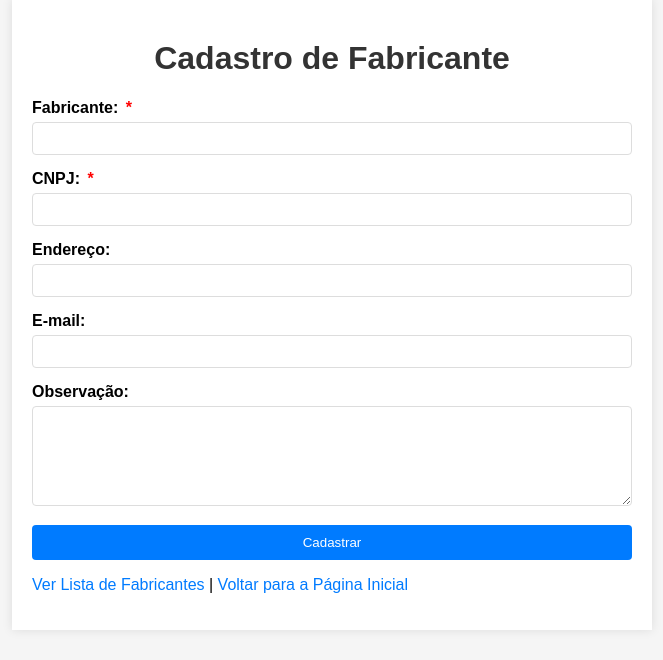
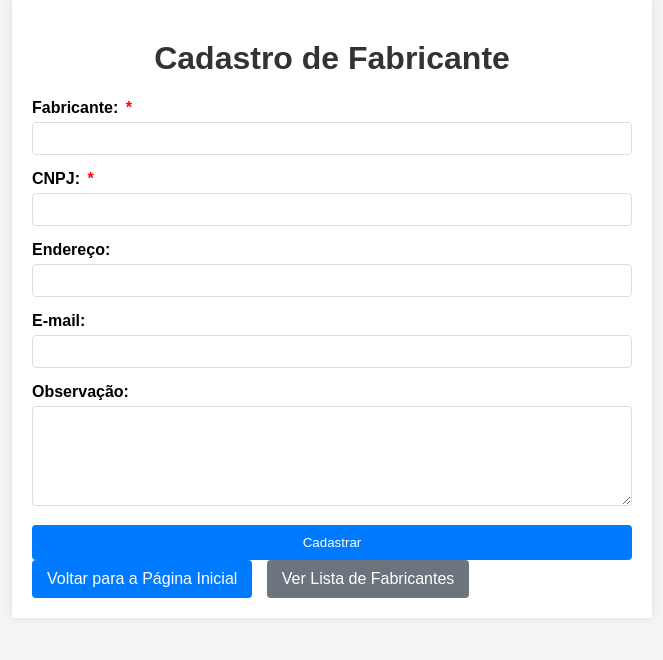
Before and after one commit to gmedeirosnet/SIPROQUIM, a PHP site: page /cadastros/fabricante.php in a window 1280 px wide. Shown: the part 21-681 px from the top of the page, without its empty margins (308-971 px from the left). Run offline with PHP 8.4, Linux system fonts and the light colour scheme; some libraries are stand-ins or nearby versions.

Commit message:
Refactor navigation links to use button styles for consistency across multiple files

```diff
--- a/src/cadastros/fabricante.php
+++ b/src/cadastros/fabricante.php
@@ -179,6 +179,29 @@ if ($_SERVER['REQUEST_METHOD'] == 'POST') {
             color: red;
             margin-left: 3px;
         }
+        .btn {
+            display: inline-block;
+            padding: 10px 15px;
+            background-color: #007bff;
+            color: white;
+            text-decoration: none;
+            border-radius: 4px;
+            margin-right: 10px;
+        }
+        .btn:hover {
+            background-color: #0056b3;
+        }
+        .btn-link {
+            display: inline-block;
+            padding: 10px 15px;
+            background-color: #6c757d;
+            color: white;
+            text-decoration: none;
+            border-radius: 4px;
+        }
+        .btn-link:hover {
+            background-color: #5a6268;
+        }
     </style>
     <script>
         // CNPJ formatting
@@ -270,10 +293,14 @@ if ($_SERVER['REQUEST_METHOD'] == 'POST') {
             <input type="submit" value="<?= $editing ? 'Atualizar' : 'Cadastrar' ?>">
         </form>
 
-        <p>
-            <a href="list_fabricantes.php">Ver Lista de Fabricantes</a> |
-            <a href="../index.php">Voltar para a Página Inicial</a>
-        </p>
+        <div>
+            <?php if ($editing): ?>
+                <a href="list_fabricantes.php" class="btn">Cancelar</a>
+            <?php else: ?>
+                <a href="../index.php" class="btn">Voltar para a Página Inicial</a>
+                <a href="list_fabricantes.php" class="btn-link">Ver Lista de Fabricantes</a>
+            <?php endif; ?>
+        </div>
     </div>
 </body>
 </html>
--- a/src/cadastros/movimento.php
+++ b/src/cadastros/movimento.php
@@ -333,7 +333,7 @@ if ($_SERVER['REQUEST_METHOD'] == 'POST') {
             </div>
 
             <div class="buttons">
-                <a href="../index.php" class="btn">Cancelar</a>
+                <a href="../index.php" class="btn">Voltar para a Página Inicial</a>
                 <input type="submit" value="Registrar Movimentação" class="btn-primary">
             </div>
         </form>
--- a/src/relatorios/produtos_por_local.php
+++ b/src/relatorios/produtos_por_local.php
@@ -221,9 +221,9 @@ while ($row = $stmt->fetch(PDO::FETCH_ASSOC)) {
         <?php endif; ?>
 
         <div class="links">
-            <a href="../index.php">Voltar para a Página Inicial</a>
-            <a href="relatorio_estoque.php">Estoque</a>
-            <a href="relatorio_movimentos.php">Movimentações</a>
+            <a href="../index.php" class="btn">Voltar para a Página Inicial</a>
+            <a href="relatorio_estoque.php" class="btn">Estoque</a>
+            <a href="relatorio_movimentos.php" class="btn">Movimentações</a>
         </div>
     </div>
 
--- a/src/relatorios/relatorio_estoque.php
+++ b/src/relatorios/relatorio_estoque.php
@@ -189,8 +189,9 @@ foreach ($estoques as $estoque) {
         </table>
 
         <div class="links">
-            <a href="../index.php">Voltar para a Página Inicial</a>
-            <a href="relatorio_movimentos.php">Movimentações</a>
+            <a href="../index.php" class="btn">Voltar para a Página Inicial</a>
+            <a href="relatorio_movimentos.php" class="btn">Movimentações</a>
+            <a href="produtos_por_local.php" class="btn">Produtos por Almoxarifado</a>
         </div>
     </div>
 </body>
--- a/src/relatorios/relatorio_movimentos.php
+++ b/src/relatorios/relatorio_movimentos.php
@@ -191,8 +191,9 @@ foreach ($movimentos as $mov) {
         </table>
 
         <div class="links">
-            <a href="../index.php">Voltar para a Página Inicial</a>
-            <a href="relatorio_estoque.php">Estoque</a>
+            <a href="../index.php" class="btn">Voltar para a Página Inicial</a>
+            <a href="relatorio_estoque.php" class="btn">Estoque</a>
+            <a href="produtos_por_local.php" class="btn">Produtos por Almoxarifado</a>
         </div>
     </div>
 </body>
```
Also changed, not shown: src/cadastros/grupo.php (+4 -4 lines), src/cadastros/grupo_pessoa.php (+4 -8 lines), src/cadastros/lugar.php (+4 -4 lines), src/cadastros/produto.php (+8 -4 lines), src/relatorios/movimentacao_produtos.php (+4 -4 lines).
